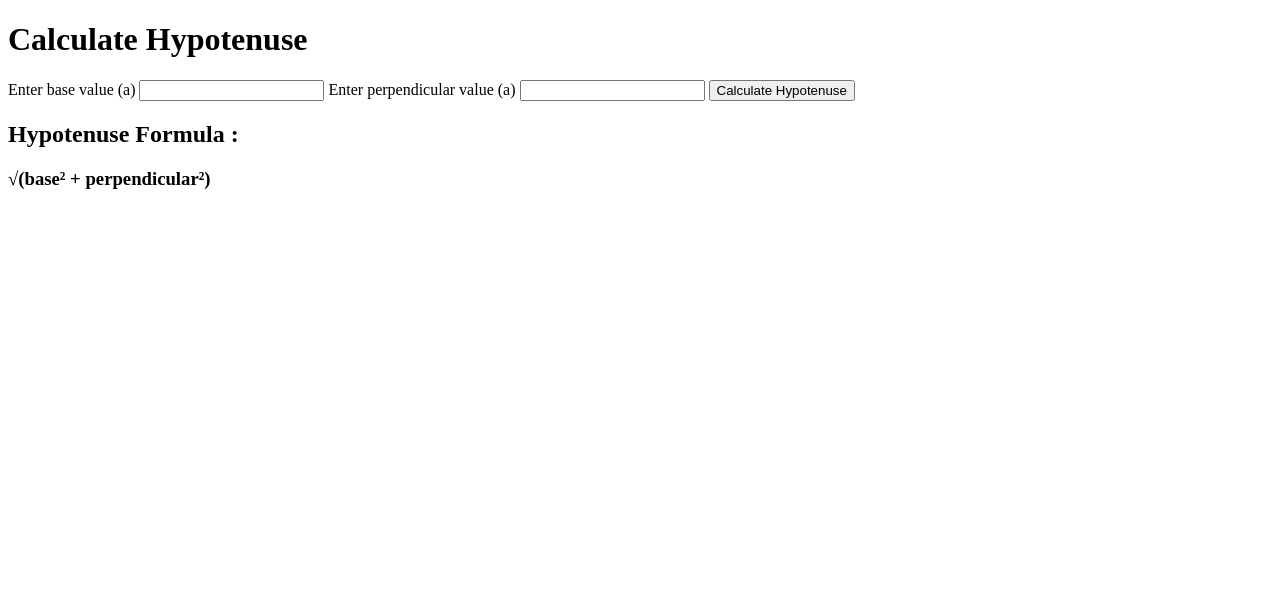
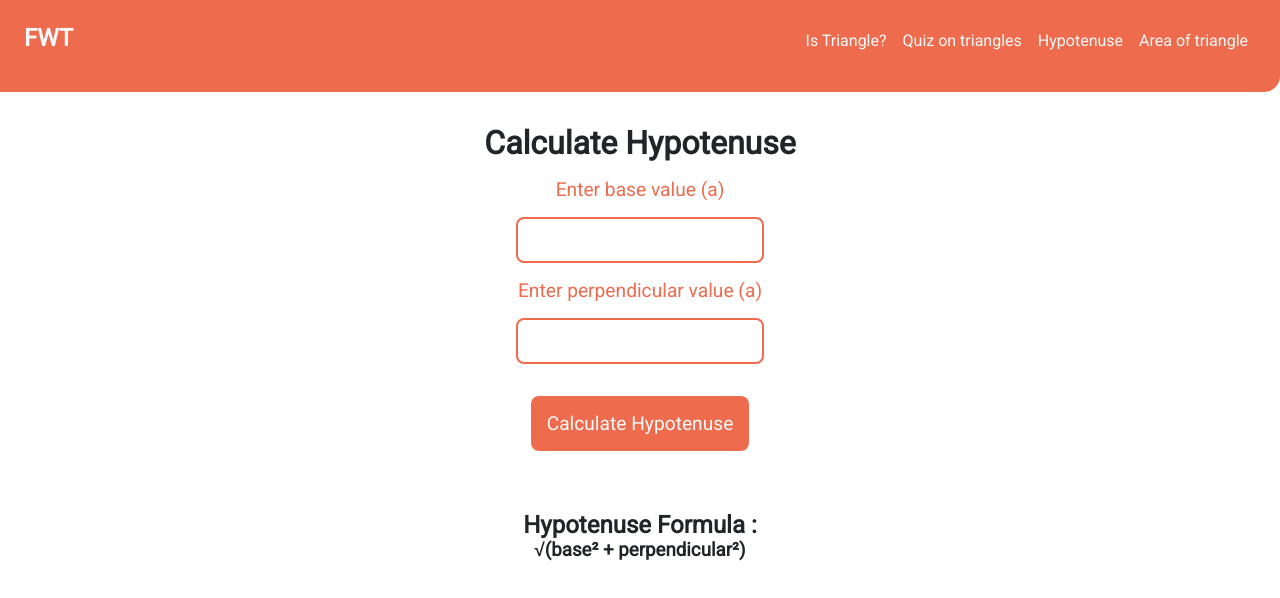
Before and after one commit to asaxena012/fun-with-triangles, a plain HTML site: page hypotenuse.html in a window 1280 px wide. Drawn offline with Linux system fonts and the light colour scheme.

Commit message:
feat: navbar added

```diff
--- a/hypotenuse.html
+++ b/hypotenuse.html
@@ -5,9 +5,19 @@
     <meta http-equiv="X-UA-Compatible" content="IE=edge">
     <meta name="viewport" content="width=device-width, initial-scale=1.0">
     <title>Calculate Hypotenuse</title>
+    <link rel="stylesheet" href="src/style.css">
 </head>
     <body>
-        <div class="app">
+        <nav>
+            <h1>FWT</h1>
+            <div class="flex-row">
+              <a href="index.html">Is Triangle?</a>
+              <a href="quiz.html">Quiz on triangles</a>
+              <a href="hypotenuse.html">Hypotenuse</a>
+              <a href="area.html">Area of triangle</a>
+            </div>
+          </nav>
+        <div id="app">
             <h1>Calculate Hypotenuse</h1>
             <label for="input-base">Enter base value (a)</label>
             <input type="number" id="input-base" />
--- a/src/hypotenuse.js
+++ b/src/hypotenuse.js
@@ -5,6 +5,7 @@ const outputEl = document.querySelector('#output')
 const errorEl = document.querySelector('#error')
 
 const displayError = (message) => {
+    outputEl.textContent = ''
     errorEl.style.display = 'block';
     errorEl.textContent = message
 }
@@ -18,7 +19,7 @@ const calculateHypotenuse = () => {
         const perpendicular = Number(perpendicularEl.value);
 
         if(base < 0 || perpendicular < 0){
-            throw {message: "Please check if entered some positive numbers"}
+            throw {message: "Please check, enter some positive numbers"}
         }
         hideError()
         return Math.sqrt(base*base + perpendicular*perpendicular)
--- a/src/style.css
+++ b/src/style.css
@@ -6,6 +6,8 @@
 }
 
 *{
+    margin: 0;
+    padding: 0;
     font-family: 'Roboto', sans-serif;
     outline: none;
 }
@@ -55,15 +57,45 @@ label{
     color: red;
 }
 
+p{
+    font-size: 1.2rem;
+    text-align: center;
+    margin-top: 2rem;
+    margin-bottom: 0rem;
+}
+
+h1{
+    margin-bottom: 1rem;
+}
+
+/* Navigation */
+
+nav{
+    background: var(--secondary-color);
+    display: flex;
+    align-items:baseline;
+    justify-content: space-between;
+    padding: 1.5rem;
+    color: var(--offwhite-color);
+    border-bottom-right-radius: 1rem;
+    margin-bottom: 2rem;
+}
+
+nav a{
+    text-decoration: none;
+    font-size: 1rem;
+    margin: 0rem 0.5rem;
+    color: var(--offwhite-color);
+}
+
+/* Utilities */
+
 .flex-column-center{
     display: flex;
     flex-direction: column;
     align-items: center;
 }
 
-p{
-    font-size: 1.2rem;
-    text-align: center;
-    margin-top: 2rem;
-    margin-bottom: 0rem;
+.flex-row{
+    display: flex;
 }
```
Also changed, not shown: area.html (+10 -0 lines), index.html (+9 -0 lines), quiz.html (+9 -0 lines).
